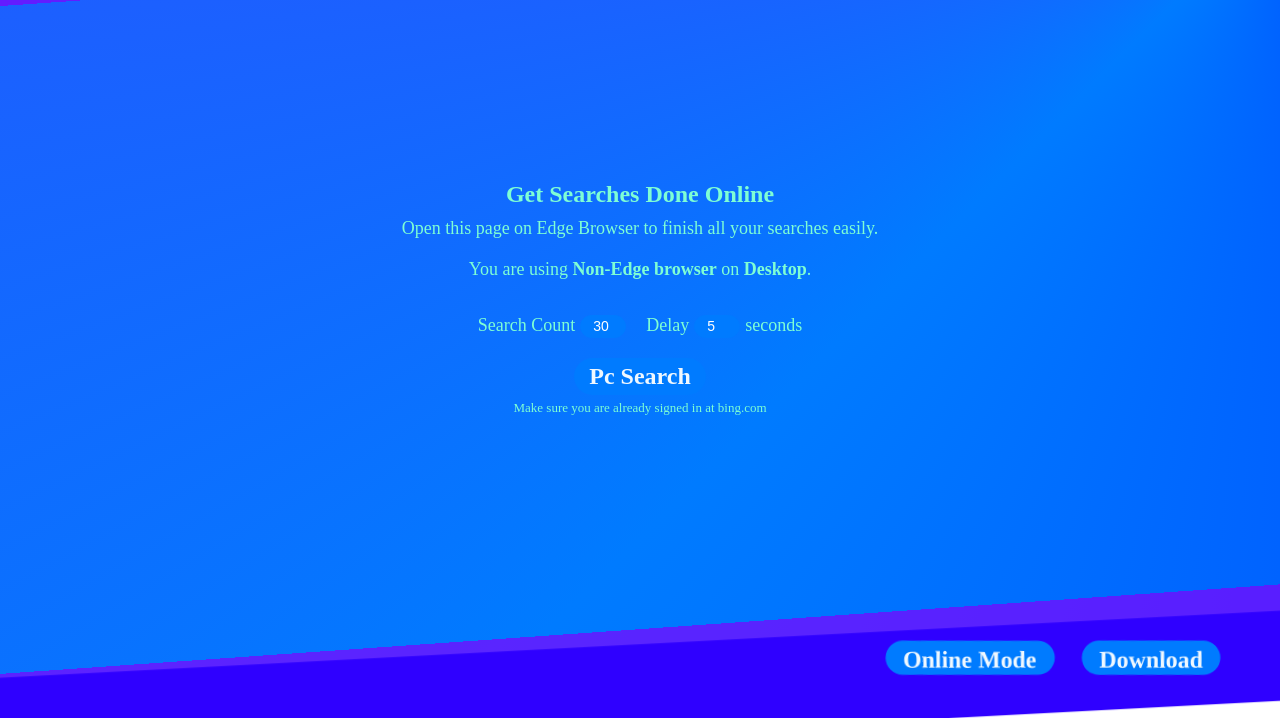
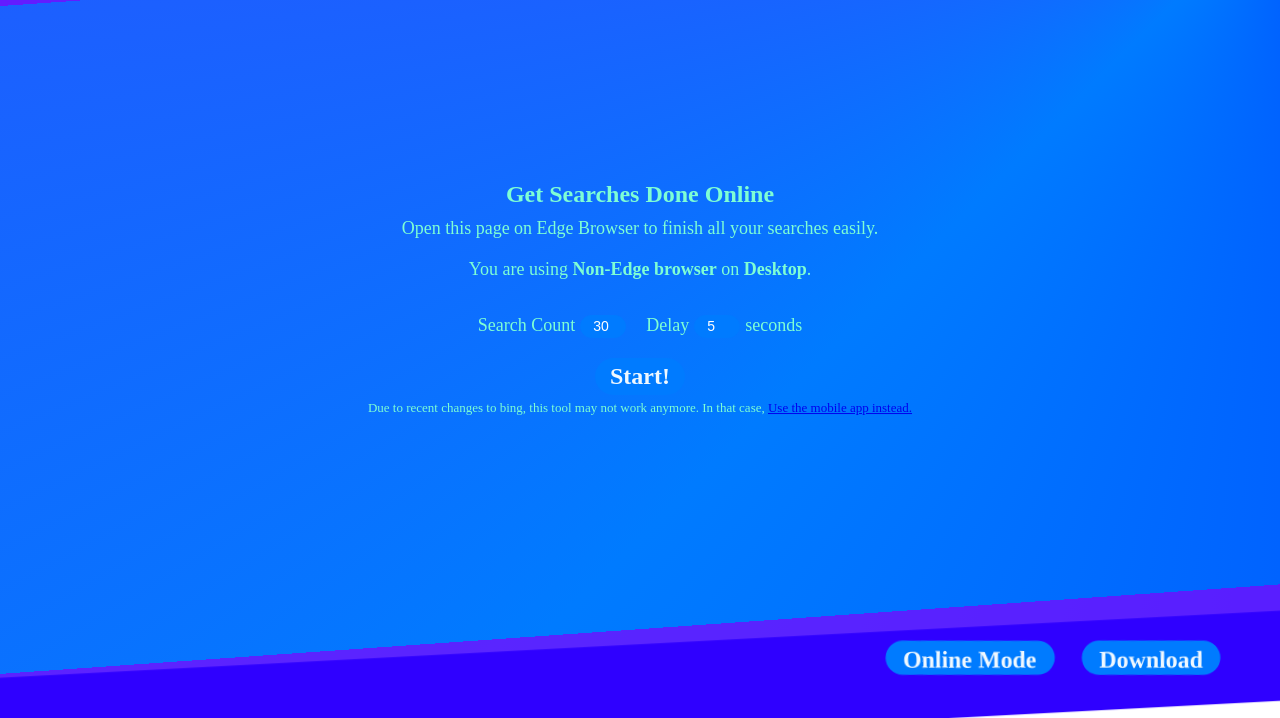
Before and after one commit to legendsayantan/rewards-website, a plain HTML site: page index.html in a window 1280 px wide. Both pictures are taken after a click on the element "Online Mode". Shown: the part 102-820 px from the top of the page. Drawn offline with Linux system fonts and the light colour scheme; a web font is replaced by a local one.

Commit message:
refactoring stupidity

```diff
--- a/index.js
+++ b/index.js
@@ -58,12 +58,7 @@ function initialiseOnline() {
     const htmlData = "You are using <b>" + (edgeBrowser ? "Edge" : "Non-Edge browser") + "</b> on <b/>" + (desktopBrowser ? "Desktop" : "Mobile") + '</b>.';
     const infoText = document.getElementById('browserinfo');
     infoText.innerHTML = htmlData
-    const mobilesearch = document.getElementById("mobilesearch")
-    mobilesearch.style.setProperty("display", desktopBrowser ? "none" : "block")
-    const pcsearch = document.getElementById("pcsearch")
-    pcsearch.style.setProperty("display", desktopBrowser ? "block" : "none")
-    const edgepoint = document.getElementById("edgepoint")
-    edgepoint.style.setProperty("display", edgeBrowser ? "block" : "none")
+    const searchBtn = document.getElementById("search")
     const count = document.getElementById("count");
     const delay = document.getElementById("delay");
     delay.value = onlineDelay == null ? '5' : onlineDelay
@@ -73,7 +68,7 @@ function initialiseOnline() {
     const iframe = document.getElementById("frame")
     const progress = document.getElementById("online-progress")
     const dashboard = document.getElementById("dashboard")
-    var search = function () {
+    searchBtn.addEventListener('click',  function () {
         configView.style.setProperty("display", "none")
         runView.style.setProperty("display", "flex")
         searchOn(iframe, count.value, delay.value, function (remaining) {
@@ -81,10 +76,7 @@ function initialiseOnline() {
             dashboard.style.setProperty("display", remaining === 0 ? "block" : "none")
             document.getElementById("promotion").style.setProperty("display", remaining === 0 ? "block" : "none")
         })
-    }
-    mobilesearch.addEventListener('click', search)
-    pcsearch.addEventListener('click', search)
-    edgepoint.addEventListener('click', search)
+    })
     dashboard.addEventListener('click', function () {
         window.open("https://rewards.bing.com/?signIn=1")
     })
--- a/online.html
+++ b/online.html
@@ -12,23 +12,13 @@
         <p class="pageText" style="margin: 0 5px">seconds</p>
     </div>
     <div style="display: flex; flex-direction: row; margin-top: 15px;justify-content: center;align-content: center">
-        <div class="button" id="mobilesearch" style="margin: 5px;">
+        <div class="button" id="search" style="margin: 5px;">
             <h3
                     style="margin:5px;padding: 0;font-family: 'Primer Print', serif;text-align: center;color:aliceblue">
-                Mobile Search</h3>
-        </div>
-        <div class="button" id="pcsearch" style="margin: 5px;">
-            <h3
-                    style="margin:5px;padding: 0;font-family: 'Primer Print', serif;text-align: center;color:aliceblue">
-                Pc Search</h3>
-        </div>
-        <div class="button" id="edgepoint" style="margin: 5px;">
-            <h3
-                    style="margin:5px;padding: 0;font-family: 'Primer Print', serif;text-align: center;color:aliceblue">
-                Edge Search</h3>
+                Start!</h3>
         </div>
     </div>
-    <span class="pageText" style="margin: 0;">Make sure you are already signed in at bing.com</span>
+    <span class="pageText" style="margin: 0;">Due to recent changes to bing, this tool may not work anymore. In that case, <a href="https://github.com/legendsayantan/msrewards/releases/latest">Use the mobile app instead.</a></span>
 </div>
 <div id="online-run" style="display: none;flex-direction: row;margin-top: 15px;align-items: center">
     <iframe id="frame" style="height: 1px;width: 1px;opacity: 0"></iframe>
```
